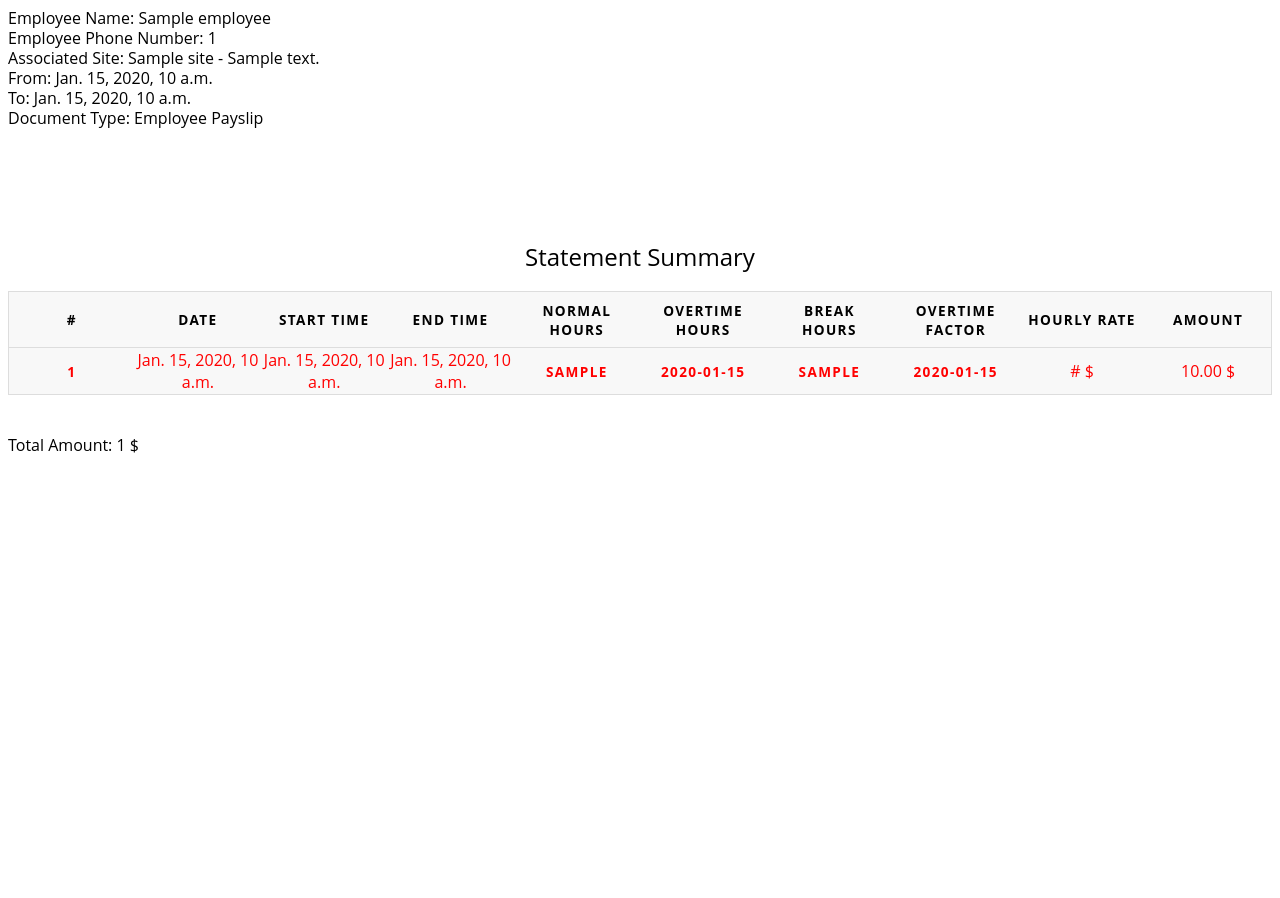
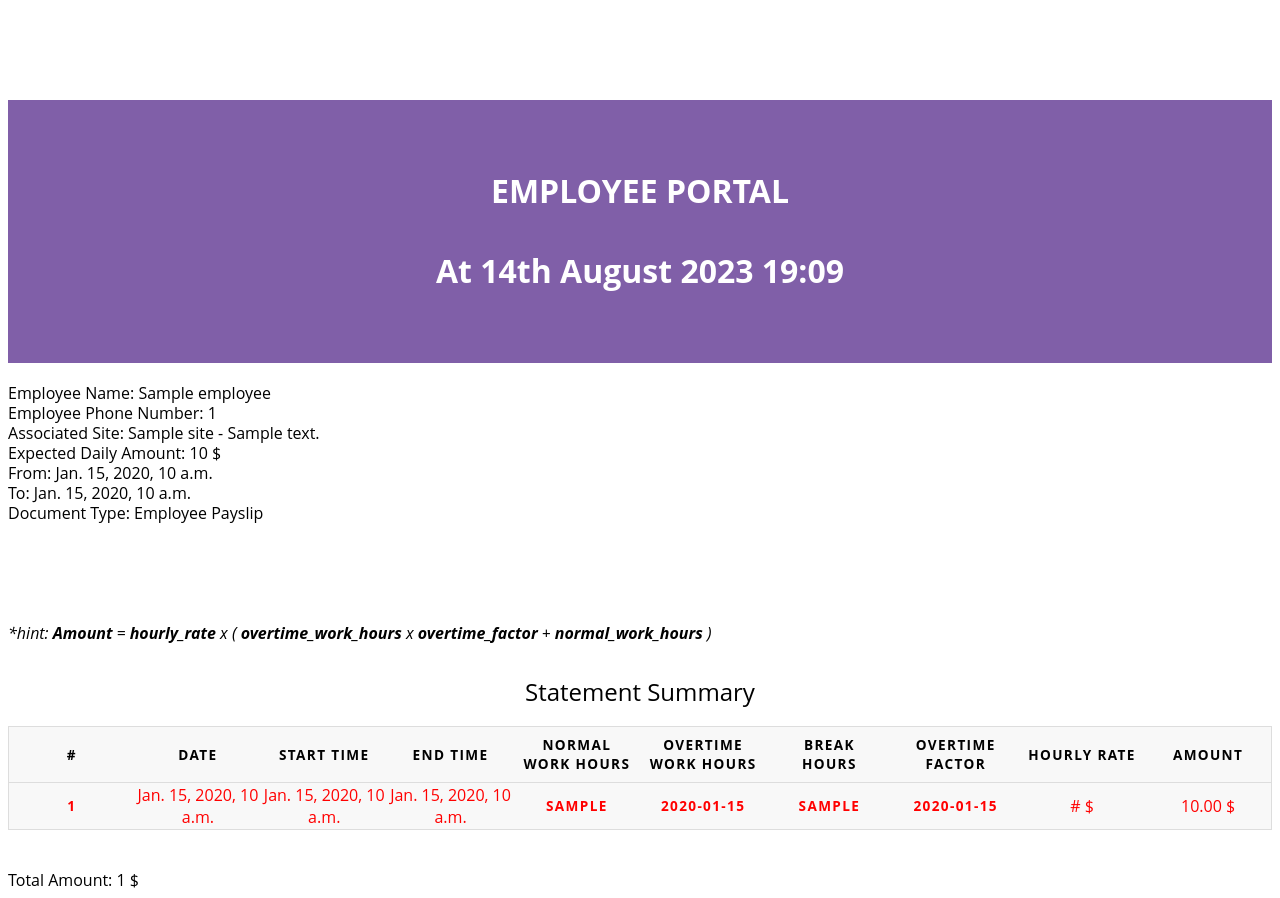
Before and after one commit to adel121/employee-portal, a Django app: template employees/templates/employees/payslips/payslip_template.html in a window 1280 px wide. Before the commit the page ends 453 px from the top, so only its background shows below. Run offline with Django 4.2, Linux system fonts and the light colour scheme; the template is opened without the code that fills it: most values are stand-ins (such as "Sample title", 1, 10 or a date in 2020).

Commit message:
fixed and added styling to the generated payslip template

```diff
--- a/employees/models.py
+++ b/employees/models.py
@@ -46,6 +46,10 @@ class Employee(models.Model):
                 missing_registrations.remove(str(workslot.date))
 
         return missing_registrations
+
+    @property
+    def expected_daily_amount(self):
+        return 9 * self.hourly_rate
 
 
 class WorkSlot(models.Model):
--- a/employees/templates/employees/payslips/payslip_template.html
+++ b/employees/templates/employees/payslips/payslip_template.html
@@ -102,8 +102,24 @@
     font: bold
   }
 
+  .header {
+    margin-top: 100px;
+    padding: 50px;
+    background-color: rgb(128, 95, 168);
+    color: white;
+    text-align: center;
+    margin-bottom: 20px
+  }
 </style>
 <body>
+  <div class="header">
+    <h1>
+      <b>  EMPLOYEE PORTAL </b>
+      <br />
+      <br />
+      At {% now "jS F Y H:i" %}
+    </h1>
+  </div>
   <div>
     <div class="intro-item">
       <span class="intro-header">Employee Name:</span> {{ employee.name }}
@@ -113,6 +129,9 @@
     </div>
     <div class="intro-item">
       <span class="intro-header">Associated Site:</span> {{ employee.site.name }} - {{ employee.site.address }}
+    </div>
+    <div class="intro-item">
+      <span class="intro-header">Expected Daily Amount:</span> {{ employee.expected_daily_amount }} $
     </div>
     <div class="intro-item">
       <span class="intro-header">From:</span> {{ from_date }}
@@ -129,6 +148,9 @@
   <br />
   <br />
   <br />
+  <i>*hint: <b> Amount </b> = <b>hourly_rate</b> x ( <b>overtime_work_hours</b> x <b>overtime_factor</b> + <b>normal_work_hours</b> ) </i>
+  <br />
+  <br />
   <table id="employees-table"  style="text-align:center">
     <caption>Statement Summary</caption>
     <thead>
@@ -137,8 +159,8 @@
         <th scope="col">Date</th>
         <th scope="col">Start Time</th>
         <th scope="col">End Time</th>
-        <th scope="col">Normal Hours</th>
-        <th scope="col">Overtime Hours</th>
+        <th scope="col">Normal Work Hours</th>
+        <th scope="col">Overtime Work Hours</th>
         <th scope="col">Break Hours</th>
         <th scope="col">Overtime Factor</th>
         <th scope="col">Hourly Rate</th>
```
